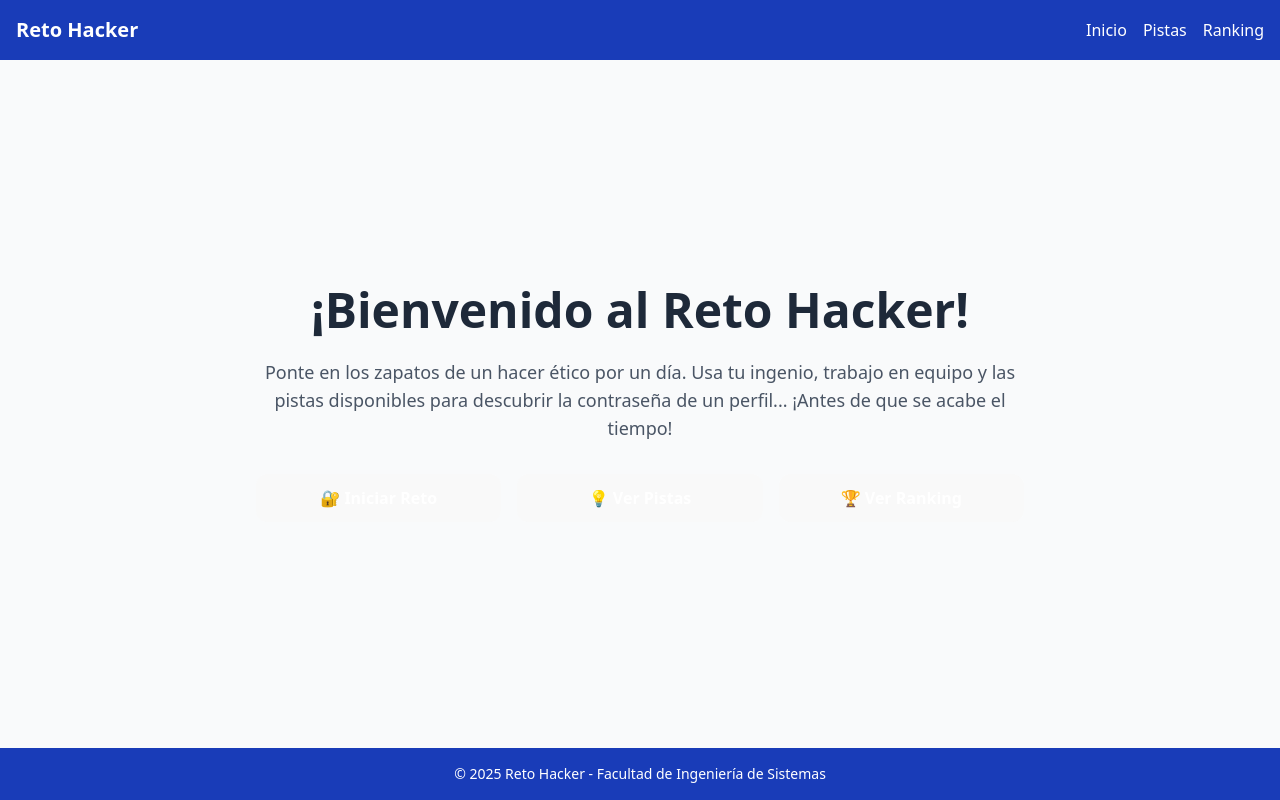
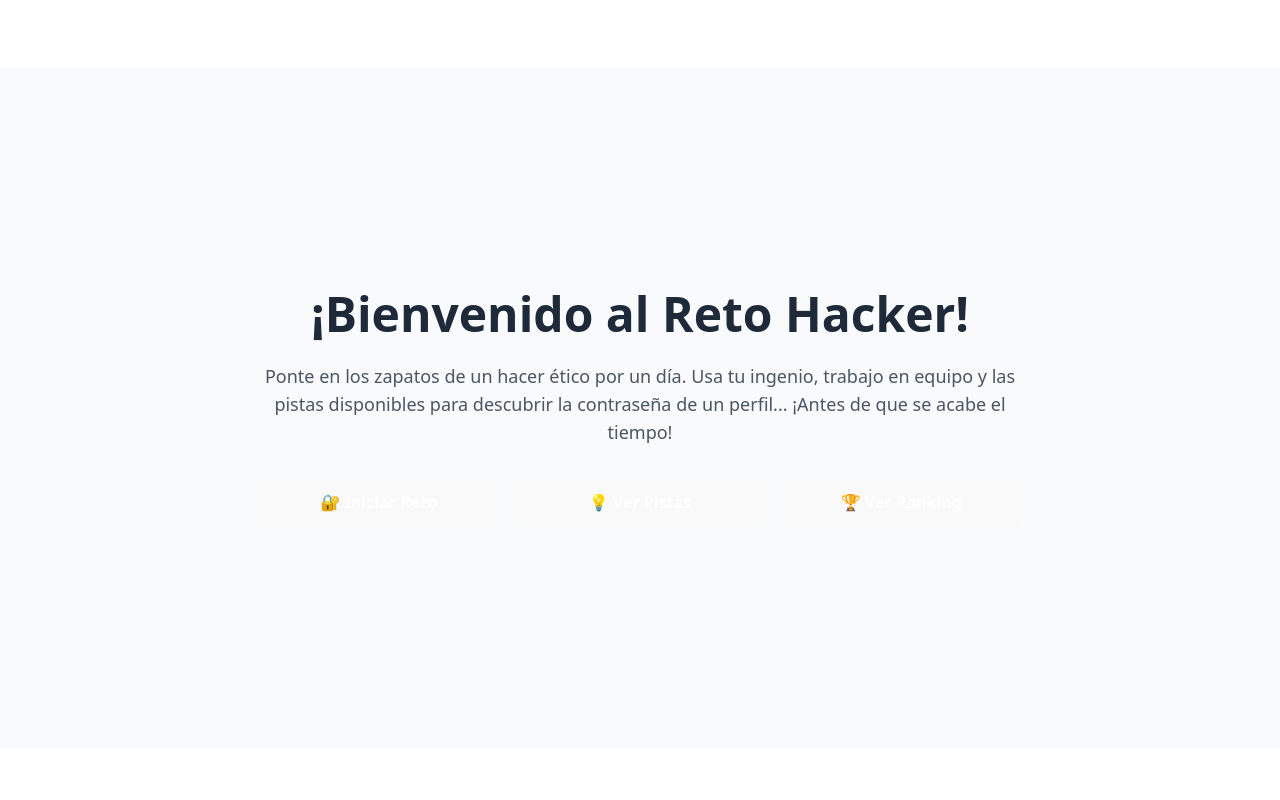
Before and after one commit to carlos-paezf/Social_Engineering_Challenge-Frontend, a React (Vite) app: page / in a window 1280 px wide. Built offline with nearby package versions, Linux system fonts and the light colour scheme; no server answers.

Commit message:
feat: Update Basic Components

```diff
--- a/src/components/Footer.tsx
+++ b/src/components/Footer.tsx
@@ -1,7 +1,7 @@
 export const Footer = () => {
     return (
-        <footer className="bg-blue-800 text-white text-center p-4 text-sm">
-            © 2025 Reto Hacker - Facultad de Ingeniería de Sistemas
+        <footer className="bg-blue-1000 text-white text-center p-4 text-sm">
+            © 2025 Reto Hacker - <a href="https://github.com/carlos-paezf" target="_blank">@carlos-paezf</a> - Facultad de Ingeniería de Sistemas
         </footer>
     );
 };
--- a/src/components/Header.tsx
+++ b/src/components/Header.tsx
@@ -3,8 +3,8 @@ import { Link } from "react-router-dom";
 
 export const Header = () => {
     return (
-        <header className="bg-blue-800 text-white p-4 flex justify-between items-center shadow-md">
-            <h1 className="text-xl font-bold">Reto Hacker</h1>
+        <header className="bg-blue-1000 text-white px-20 p-4 flex justify-between items-center shadow-md">
+            <h1 className="text-3xl font-bold">Reto Hacker</h1>
             <nav className="space-x-4">
                 <Link to="/" className="hover:underline">Inicio</Link>
                 <Link to="/hints" className="hover:underline">Pistas</Link>
--- a/src/components/LoaderSpinner.tsx
+++ b/src/components/LoaderSpinner.tsx
@@ -1,8 +1,22 @@
-export const LoaderSpinner = ( { message = "Cargando..." }: { message?: string; } ) => {
+import type { FC } from "react";
+
+interface LoaderSpinnerProps {
+    message?: string,
+    className?: string,
+    size?: "sm" | "md" | "lg";
+}
+
+export const LoaderSpinner: FC<LoaderSpinnerProps> = ( { message = "Cargando...", className = "py-10", size = "md" } ) => {
+    const sizeMap = {
+        sm: "w-6 h-6 border-2",
+        md: "w-10 h-10 border-4",
+        lg: "w-14 h-14 border-[6px]",
+    };
+
     return (
-        <div className="flex flex-col items-center justify-center py-10 text-gray-600 animate-fade-in">
-            <div className="w-12 h-12 border-4 border-blue-500 border-t-transparent rounded-full animate-spin" />
-            <p className="mt-4 text-sm">{ message }</p>
+        <div className={ `flex flex-col items-center justify-center ${ className }` }>
+            <div className={ `rounded-full border-t-transparent border-blue-500 animate-spin ${ sizeMap[ size ] } border-solid` } />
+            { message && <p className="mt-3 text-sm text-gray-600 text-center">{ message }</p> }
         </div>
     );
 };
```
Also changed, not shown: src/routes/AppRoutes.tsx (+6 -6 lines).
